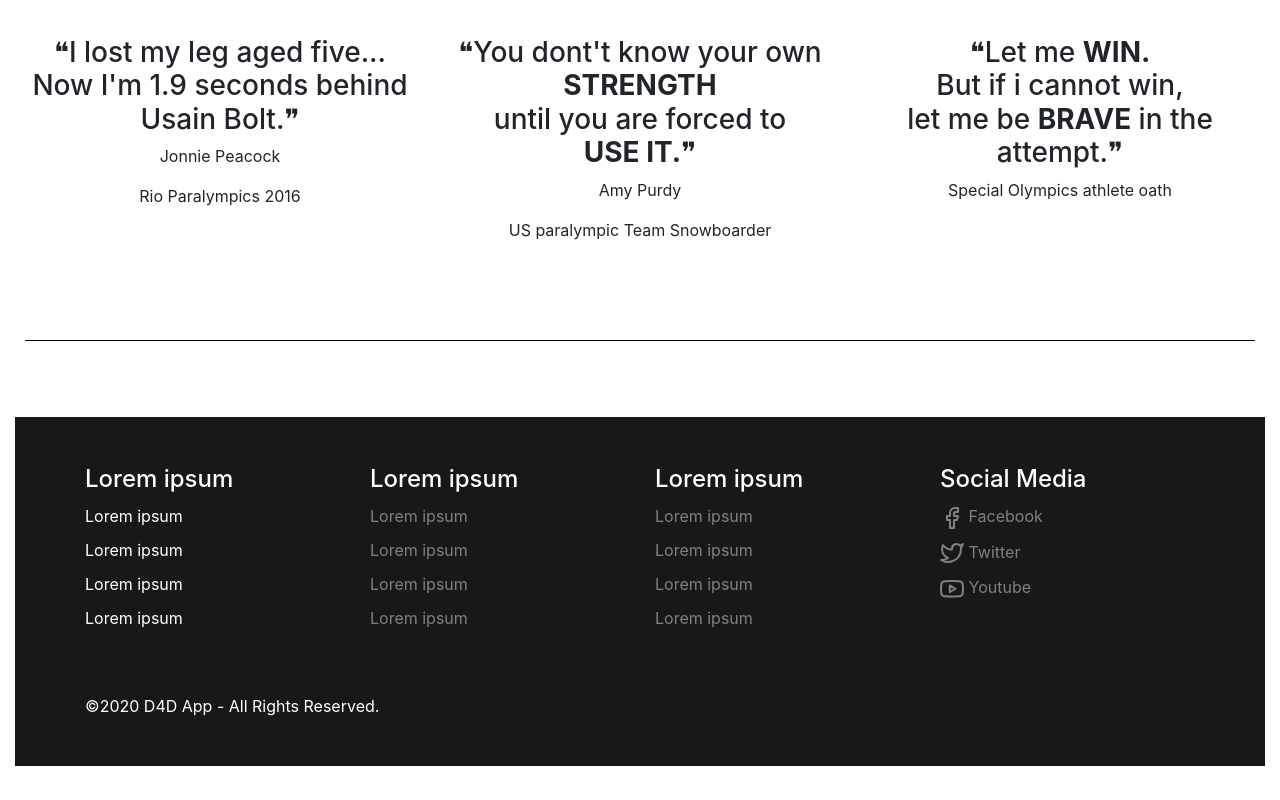
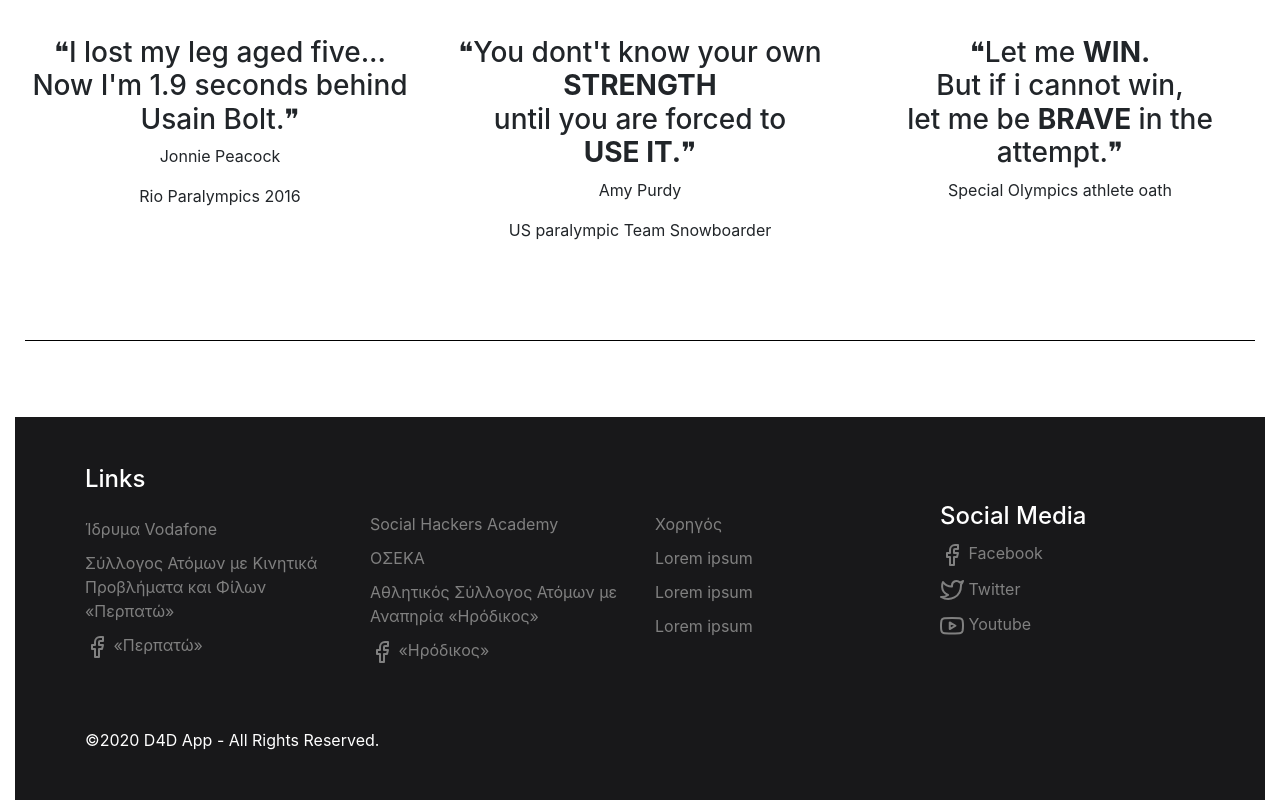
Before and after one commit to SocialHackersClass9/D4DApp, a React (Create React App) app in the folder frontend/: page / in a window 1280 px wide. Shown: the part 1460-2260 px from the top of the page. Before the commit the page ends 2226 px from the top, so only its background shows below. Built offline with nearby package versions, Linux system fonts and the light colour scheme.

Commit message:
footer links updated

```diff
--- a/frontend/src/Components/ContactInstructorForm.js
+++ b/frontend/src/Components/ContactInstructorForm.js
@@ -10,7 +10,7 @@ class MessageBox extends React.Component {
                     <div className='col-12 col-sm-12 col-xs-12 align-self-center'>
                         <form className="contact1-form validate-form">
                             <div className="wrap-input1 validate-input" data-validate="Message is required">
-                                <textarea className="input1" name="message" placeholder="Message" defaultValue={""} />
+                                <textarea className="input1" name="message" placeholder="Message" defaultValue={""} required />
                                 <span className="shadow-input1" />
                             </div>
                             <div className="container-contact1-form-btn">
--- a/frontend/src/Components/Footer.js
+++ b/frontend/src/Components/Footer.js
@@ -1,6 +1,6 @@
 import React from 'react';
 import styled from 'styled-components';
-import {Facebook , Twitter, Youtube} from 'react-feather';
+import { Facebook, Twitter, Youtube } from 'react-feather';
 
 const FooterContainer = styled.footer`
  .footer-middle {
@@ -34,31 +34,38 @@ const Foot = () => (
   <FooterContainer className="main-footer">
     <div className="footer-middle">
       <div className="container">
+        <h4>Links</h4>
         <div className="row">
-         <div className="col-md-3 col-sm-6">
-           <h4>Lorem ipsum</h4>
+
+          <div className="col-md-3 col-sm-6 d-flex align-items-center">
+
             <ul className="list-unstyled">
-             <li>Lorem ipsum</li>
-             <li>Lorem ipsum</li>
-             <li>Lorem ipsum</li>
-             <li>Lorem ipsum</li>
+              <li><a href="https://www.vodafone.gr/vodafone-ellados/idryma-vodafone/">Ίδρυμα Vodafone</a></li>
+
+              <li><a href="http://perpato.gr/">Σύλλογος Ατόμων με Κινητικά Προβλήματα και Φίλων «Περπατώ»</a></li>
+              <li><a href="https://www.facebook.com/syllogosperpato/"> <Facebook></Facebook> «Περπατώ»</a></li>
+
+
+
             </ul>
           </div>
 
-         <div className="col-md-3 col-sm-6">
-           <h4>Lorem ipsum</h4>
+          <div className="col-md-3 col-sm-6 d-flex align-items-center">
+
             <ul className="list-unstyled">
-             <li><a href="/">Lorem ipsum</a></li>
-             <li><a href="/">Lorem ipsum</a></li>
-             <li><a href="/">Lorem ipsum</a></li>
-             <li><a href="/">Lorem ipsum</a></li>
+              <li><a href="https://socialhackersacademy.org">Social Hackers Academy</a></li>
+              <li><a href="https://www.oseka.gr/">ΟΣΕΚΑ</a></li>
+              <li><a href="http://irodikos.gr">Αθλητικός Σύλλογος Ατόμων με Αναπηρία «Hρόδικος»</a> </li>
+              <li><a href="https://www.facebook.com/irodikos"> <Facebook></Facebook> «Hρόδικος»</a> </li>
+
             </ul>
+
           </div>
 
           <div className="col-md-3 col-sm-6">
-           <h4>Lorem ipsum</h4>
+
             <ul className="list-unstyled">
-             <li><a href="/">Lorem ipsum</a></li>
+              <li><a href="/">Χορηγός</a></li>
               <li><a href="/">Lorem ipsum</a></li>
               <li><a href="/">Lorem ipsum</a></li>
               <li><a href="/">Lorem ipsum</a></li>
@@ -82,7 +89,7 @@ const Foot = () => (
         </div>
       </div>
     </div>
-    </FooterContainer>
+  </FooterContainer >
 
 
 )
```
Lines whose indentation alone changed are shown as unchanged.
